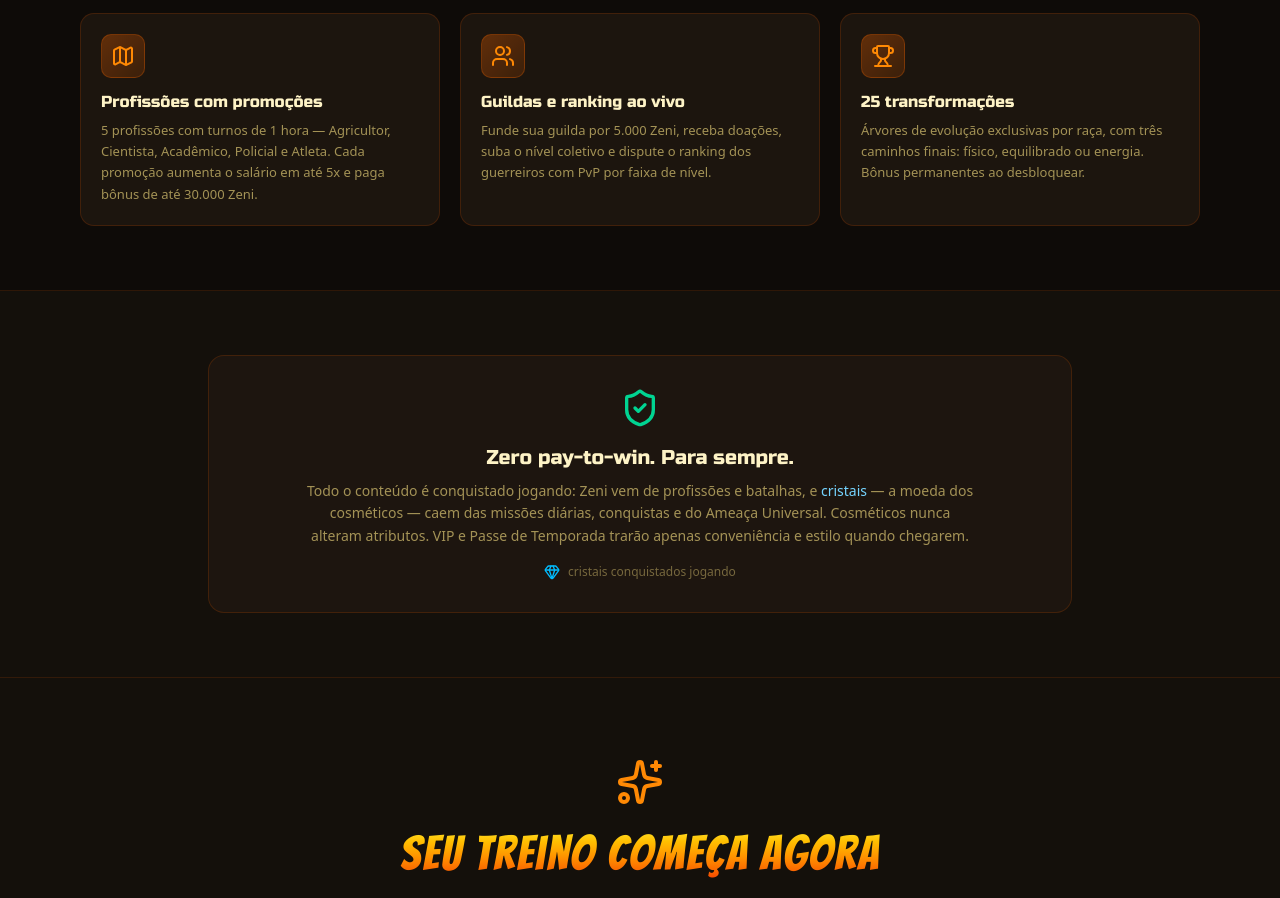
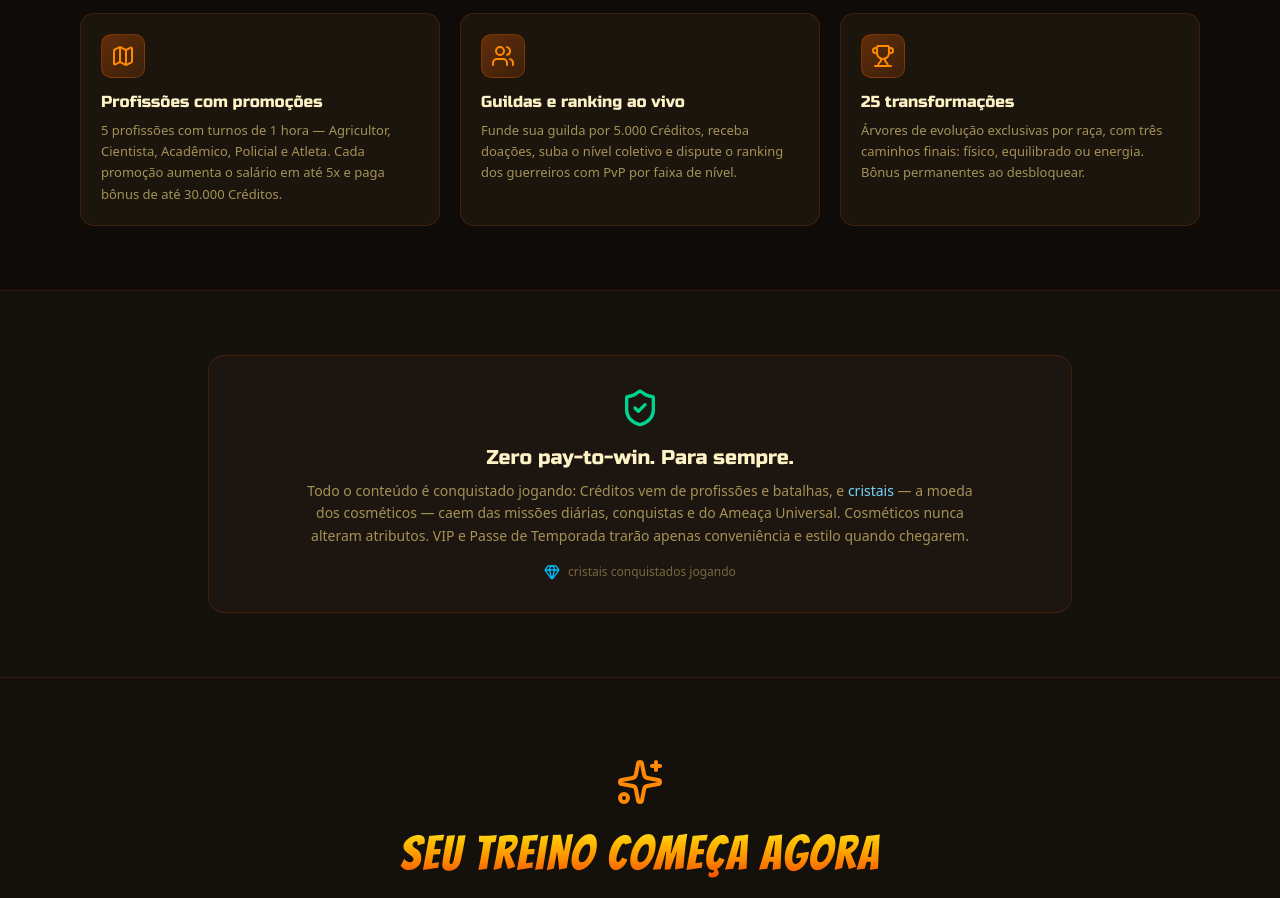
Before and after one commit to kikajima/mysticwarriors, a Next.js app: page / in a window 1280 px wide. Shown: the part 1660-2558 px from the top of the page. Built offline with nearby package versions, Linux system fonts and the light colour scheme; no server answers; the database is empty.

Commit message:
rebrand stage 6: update public currency labels

```diff
--- a/src/app/page.tsx
+++ b/src/app/page.tsx
@@ -122,12 +122,12 @@ export default function LandingPage() {
             <Feature
               icon={<Map className="w-6 h-6" />}
               title="Profissões com promoções"
-              text={`${PROFESSIONS.length} profissões com turnos de 1 hora — Agricultor, Cientista, Acadêmico, Policial e Atleta. Cada promoção aumenta o salário em até 5x e paga bônus de até 30.000 Zeni.`}
+              text={`${PROFESSIONS.length} profissões com turnos de 1 hora — Agricultor, Cientista, Acadêmico, Policial e Atleta. Cada promoção aumenta o salário em até 5x e paga bônus de até 30.000 Créditos.`}
             />
             <Feature
               icon={<Users className="w-6 h-6" />}
               title="Guildas e ranking ao vivo"
-              text="Funde sua guilda por 5.000 Zeni, receba doações, suba o nível coletivo e dispute o ranking dos guerreiros com PvP por faixa de nível."
+              text="Funde sua guilda por 5.000 Créditos, receba doações, suba o nível coletivo e dispute o ranking dos guerreiros com PvP por faixa de nível."
             />
             <Feature
               icon={<Trophy className="w-6 h-6" />}
@@ -144,7 +144,7 @@ export default function LandingPage() {
           <ShieldCheck className="w-10 h-10 text-emerald-400 mx-auto mb-4" />
           <h3 className="font-heading text-xl text-amber-100 mb-2">Zero pay-to-win. Para sempre.</h3>
           <p className="text-sm text-amber-200/60 leading-relaxed max-w-2xl mx-auto">
-            Todo o conteúdo é conquistado jogando: Zeni vem de profissões e batalhas, e{' '}
+            Todo o conteúdo é conquistado jogando: Créditos vem de profissões e batalhas, e{' '}
             <span className="text-sky-300">cristais</span> — a moeda dos cosméticos — caem das missões
             diárias, conquistas e do Ameaça Universal. Cosméticos nunca alteram atributos. VIP e Passe de
             Temporada trarão apenas conveniência e estilo quando chegarem.
```
